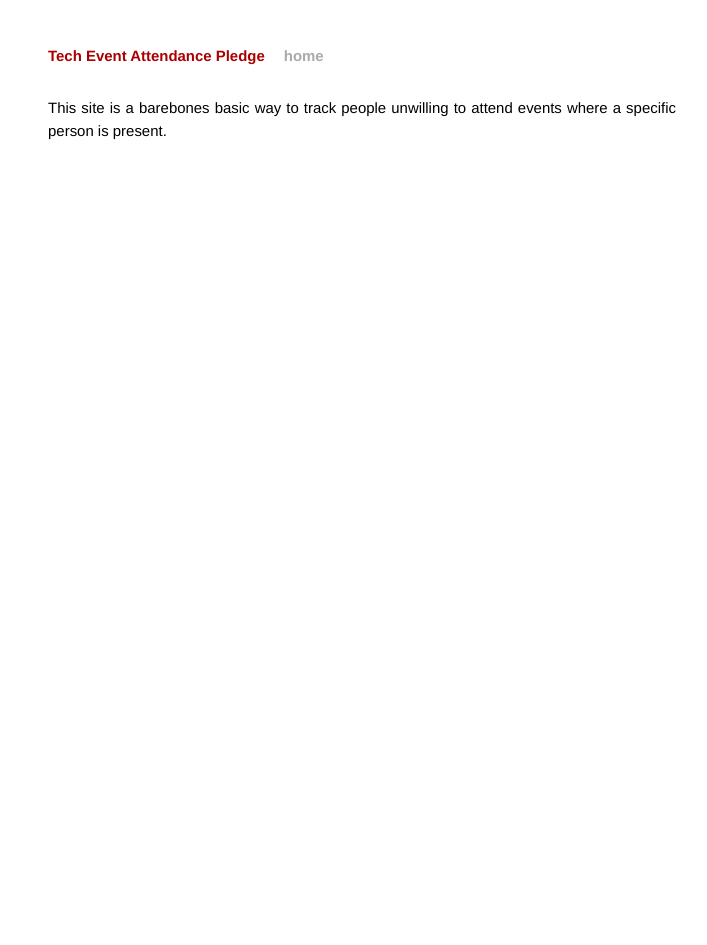
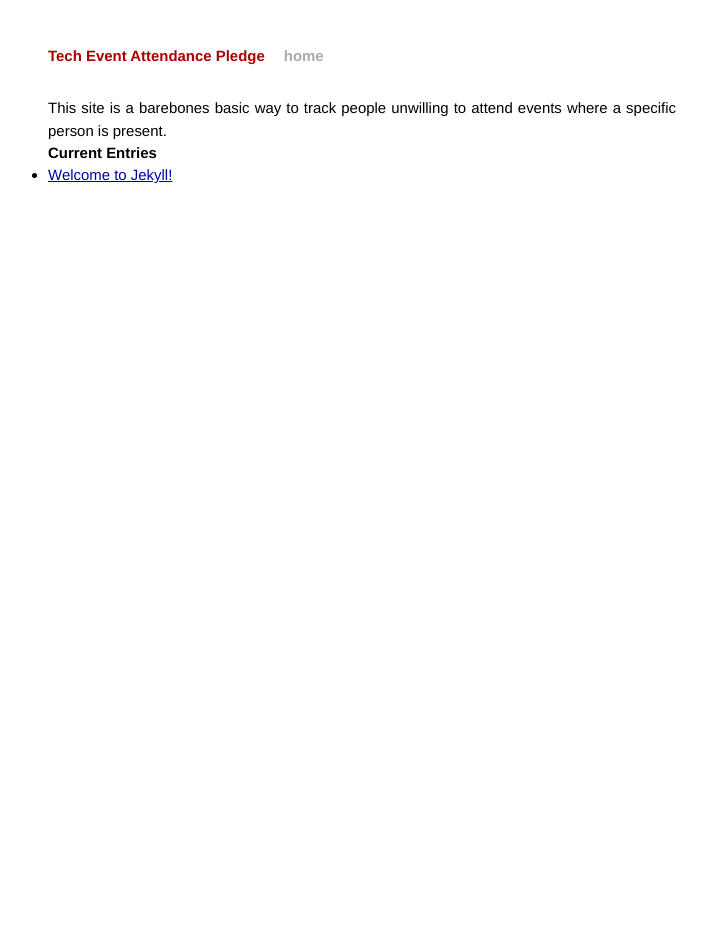
Before and after one commit to techtektek/tech-event-attendance-pledge.github.io, a Jekyll site: the page built from index.html, in a window 1280 px wide. Shown: the whole page, without its empty margins (278-985 px from the left). Built offline with Jekyll 4.4.1, drawn with Linux system fonts in a browser that asks for light colours; Markdown is read by kramdown in place of the engine named in the settings.

Commit message:
Add setup for posts.

```diff
--- a/_config.yml
+++ b/_config.yml
@@ -1,3 +1,4 @@
 name: Tech Event Attendance Pledge
 markdown: redcarpet
 pygments: true
+permalink: /:year/:month/:day/:title/
--- a/index.html
+++ b/index.html
@@ -6,4 +6,15 @@ title: Tech Event Attendance Pledge
 <div id="home">
   This site is a barebones basic way to track people unwilling to attend events
   where a specific person is present.
+
+  <div>
+    <h2>Current Entries</h2>
+    <ul>
+    {% for post in site.posts %}
+      <li>
+        <a href="{{ post.url }}">{{ post.title }}</a>
+      </li>
+    {% endfor %}
+    </ul>
+  </div>
 </div>
```
